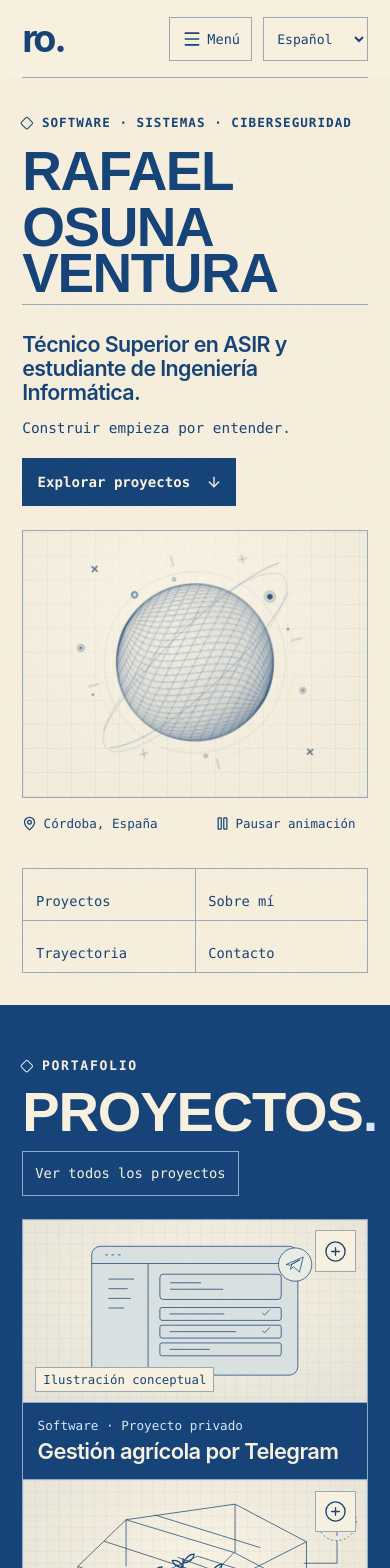
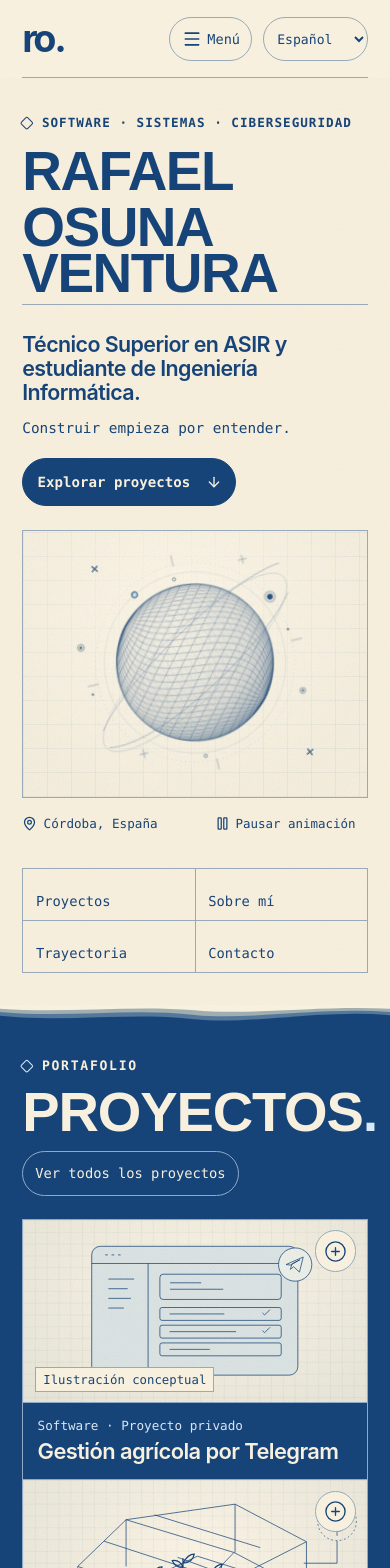
Before and after one commit to rafaosunaa/rafaelosuna.github.io, a React (Vite) app: page / in a window 390 px wide. Shown: the top 1568 px of the page. Built offline with nearby package versions, Linux system fonts and the light colour scheme; a web font is replaced by a local one.

Commit message:
Añade controles ondulados y transiciones entre secciones

```diff
--- a/src/App.tsx
+++ b/src/App.tsx
@@ -1,5 +1,6 @@
 import { LanguageSelector, useLanguage } from './language'
 import { Orbit } from './components/Orbit'
+import { InkFilter, SectionEdge } from './components/SectionEdge'
 import { assetUrl } from './assets'
 import { useRef, useState } from 'react'
 import { ArrowDown, Check, Copy, Download, CodeXml, BriefcaseBusiness, Menu, X } from 'lucide-react'
@@ -25,11 +26,11 @@ function Header() {
     <div className="shell header-inner">
       <a className="brand" href="#inicio" aria-label={`Rafael Osuna Ventura · ${t("Inicio")}`}>ro<span>.</span></a>
       <div className="header-controls">
-        <button className="menu-toggle" ref={opener} type="button" onClick={() => setOpen(!open)} aria-expanded={open} aria-controls="navigation">
+        <button className="menu-toggle ink-control" ref={opener} type="button" onClick={() => setOpen(!open)} aria-expanded={open} aria-controls="navigation">
           {open ? <X size={20}/> : <Menu size={20}/>}<span>{t(open ? 'Cerrar' : 'Menú')}</span>
         </button>
         <nav id="navigation" className={`main-nav ${open ? 'is-open' : ''}`} aria-label={t('Navegación principal')}>
-          {navigation.map(([label, href]) => <a key={href} href={href} onClick={() => setOpen(false)}>{t(label)}</a>)}
+          {navigation.map(([label, href]) => <a key={href} href={href} className="ink-control" onClick={() => setOpen(false)}>{t(label)}</a>)}
         </nav>
         <LanguageSelector/>
       </div>
@@ -55,7 +56,7 @@ function Hero() {
         <div className="hero-copy">
           <p className="hero-role">{t(personal.role)}</p>
           <p className="hero-tagline">{t(personal.tagline)}</p>
-          <a className="scroll-link" href="#proyectos">
+          <a className="scroll-link ink-control" href="#proyectos">
             {t('Explorar proyectos')}
             <ArrowDown className="scroll-icon" size={16} aria-hidden="true"/>
           </a>
@@ -73,12 +74,13 @@ function Hero() {
 
 function DownloadCV() {
   const { t } = useLanguage()
-  return personal.cv && <a className="pill" href={assetUrl(personal.cv)} download data-magnetic><Download size={17}/> {t('Descargar CV')}</a>
+  return personal.cv && <a className="pill ink-control" href={assetUrl(personal.cv)} download data-magnetic><Download size={17}/> {t('Descargar CV')}</a>
 }
 
 function About() {
   const { t } = useLanguage()
   return <section id="sobre-mi" className="about" aria-labelledby="about-title">
+    <SectionEdge/>
     <div className="shell">
       <p className="eyebrow"><span className="section-mark"/> {t('Sobre mí')}</p>
       <div className="about-grid" data-reveal>
@@ -107,17 +109,18 @@ function Contact() {
     }
   }
   return <footer id="contacto" className="contact dark-section">
+    <SectionEdge layered/>
     <div className="shell">
       <p className="eyebrow"><span className="section-mark"/> {t('Contacto')}</p>
       <h2 data-reveal>{t('Hablemos')}<span className="accent">.</span></h2>
       {personal.email && <div className="email-line">
         <a className="email" href={`mailto:${personal.email}`}>{personal.email}</a>
-        <button type="button" className="copy-button" onClick={copyEmail} aria-label={t('Copiar correo')} title={t('Copiar correo')} data-magnetic>{copyStatus === 'Correo copiado.' ? <Check size={19}/> : <Copy size={19}/>}</button>
+        <button type="button" className="copy-button ink-control" onClick={copyEmail} aria-label={t('Copiar correo')} title={t('Copiar correo')} data-magnetic>{copyStatus === 'Correo copiado.' ? <Check size={19}/> : <Copy size={19}/>}</button>
       </div>}
       <p className="copy-status" role="status">{t(copyStatus)}</p>
       <div className="link-row">
-        {personal.github && <a className="pill" href={personal.github}><CodeXml size={17}/> GitHub</a>}
-        {personal.linkedin && <a className="pill" href={personal.linkedin}><BriefcaseBusiness size={17}/> LinkedIn</a>}
+        {personal.github && <a className="pill ink-control" href={personal.github}><CodeXml size={17}/> GitHub</a>}
+        {personal.linkedin && <a className="pill ink-control" href={personal.linkedin}><BriefcaseBusiness size={17}/> LinkedIn</a>}
         <DownloadCV/>
       </div>
       <div className="footer-bar">
@@ -135,6 +138,7 @@ export default function App() {
   usePortfolioMotion(scope)
   usePointerEffects(scope)
   return <div ref={scope}>
+    <InkFilter/>
     <a className="skip-link" href="#contenido">{t('Saltar al contenido')}</a>
     <div className="intro" aria-hidden="true">
       <span className="brand">ro<span>.</span></span>
--- a/src/components/Motion.tsx
+++ b/src/components/Motion.tsx
@@ -59,6 +59,31 @@ function observeHeroTitle(root: HTMLElement, isIntroPlaying: () => boolean) {
   }
 }
 
+function animateSectionEdges(root: HTMLElement) {
+  for (const edge of root.querySelectorAll('.section-edge')) {
+    const contour = gsap.timeline({
+      scrollTrigger: { trigger: edge, start: 'top 92%', end: 'bottom 35%', scrub: .36 },
+    })
+    edge.querySelectorAll<SVGPathElement>('[data-edge-peak]').forEach((path, index) => {
+      const rest = path.getAttribute('d')
+      const peak = path.dataset.edgePeak
+      if (!rest || !peak) return
+      const start = index * .09
+      contour.to(path, { attr: { d: peak }, duration: .6, ease: 'power1.inOut' }, start)
+        .to(path, { attr: { d: rest }, duration: .65, ease: 'power1.inOut' }, start + .6)
+    })
+  }
+
+  for (const sheet of root.querySelectorAll<HTMLElement>('.project-reveal')) {
+    if (sheet.getBoundingClientRect().top <= innerHeight) continue
+    gsap.fromTo(sheet, { visibility: 'visible', clipPath: 'inset(0 0 0 0)' }, {
+      clipPath: 'inset(0 0 0 100%)', duration: .8, ease: 'power3.inOut',
+      clearProps: 'clipPath,visibility',
+      scrollTrigger: { trigger: sheet, start: 'top 86%', once: true },
+    })
+  }
+}
+
 export function usePortfolioMotion(scope: RefObject<HTMLDivElement | null>) {
   useLayoutEffect(() => {
     const root = scope.current
@@ -100,6 +125,8 @@ export function usePortfolioMotion(scope: RefObject<HTMLDivElement | null>) {
         y: 16, opacity: 0, duration: .55, ease: 'power2.out', stagger: .08, clearProps: 'transform,opacity',
       }, '+=.76')
 
+      animateSectionEdges(root)
+
       for (const item of root.querySelectorAll('[data-reveal]')) {
         if (item.getBoundingClientRect().top <= innerHeight) continue
         gsap.from(item, {
@@ -126,6 +153,27 @@ export function usePointerEffects(scope: RefObject<HTMLDivElement | null>) {
     const pointer = matchMedia('(hover: hover) and (pointer: fine) and (prefers-reduced-motion: no-preference)')
     if (!root) return
     const cursor = root.querySelector<HTMLElement>('.cursor-ring')
+    const ripple = root.querySelector('#control-ripple feDisplacementMap')
+    const allowRipple = matchMedia('(prefers-reduced-motion: no-preference)')
+    let rippleAnimation: gsap.core.Timeline | undefined
+
+    function rippleControl(event: PointerEvent | FocusEvent) {
+      if (!ripple || !allowRipple.matches || !(event.target instanceof Element)) return
+      const control = event.target.closest('.project-trigger, .catalog-entry') ?? event.target.closest('.ink-control')
+      if (!control) return
+
+      if (event.type === 'pointerover' && (
+        !pointer.matches || (event instanceof PointerEvent && event.pointerType !== 'mouse') ||
+        (event.relatedTarget instanceof Node && control.contains(event.relatedTarget))
+      )) return
+      if (event.type === 'focusin' && !control.matches(':focus-visible')) return
+
+      rippleAnimation?.kill()
+      rippleAnimation = gsap.timeline()
+        .fromTo(ripple, { attr: { scale: 0 } }, { attr: { scale: 15 }, duration: .23, ease: 'power2.out' })
+        .to(ripple, { attr: { scale: 0 }, duration: .56, ease: 'power2.out' })
+    }
+
     let active: HTMLElement | null = null
 
     function reset() {
@@ -154,11 +202,17 @@ export function usePointerEffects(scope: RefObject<HTMLDivElement | null>) {
     }
 
     root.addEventListener('pointermove', move)
+    root.addEventListener('pointerover', rippleControl)
+    root.addEventListener('focusin', rippleControl)
     root.addEventListener('pointerleave', reset)
     root.addEventListener('click', reset)
     pointer.addEventListener('change', reset)
     return () => {
+      rippleAnimation?.kill()
+      ripple?.setAttribute('scale', '0')
       root.removeEventListener('pointermove', move)
+      root.removeEventListener('pointerover', rippleControl)
+      root.removeEventListener('focusin', rippleControl)
       root.removeEventListener('pointerleave', reset)
       root.removeEventListener('click', reset)
       pointer.removeEventListener('change', reset)
--- a/src/components/Orbit.tsx
+++ b/src/components/Orbit.tsx
@@ -42,7 +42,7 @@ export function Orbit({ location }: { location: string }) {
       </div>
       <div className="orbit-controls">
         <span className="location"><MapPin size={15} aria-hidden="true"/>{location}</span>
-        <button className="orbit-toggle" type="button" onClick={toggleAnimation}>
+        <button className="orbit-toggle ink-control" type="button" onClick={toggleAnimation}>
           {playing ? <Pause size={15} aria-hidden="true"/> : <Play size={15} aria-hidden="true"/>}
           {t(playing ? 'Pausar animación' : 'Activar animación')}
         </button>
--- a/src/components/Projects.tsx
+++ b/src/components/Projects.tsx
@@ -6,6 +6,7 @@ import { categories, projects } from '../data/projects'
 import type { Category, Project } from '../data/projects'
 import { ProjectArtwork } from './Artwork'
 import { PaperFold } from './PaperFold'
+import { SectionEdge } from './SectionEdge'
 
 const filters = ['Todos', ...categories] as const
 const featured = projects.filter(project => project.featured)
@@ -59,11 +60,12 @@ export function Projects() {
 
   return (
     <section className="work dark-section" id="proyectos" aria-labelledby="work-title">
+      <SectionEdge layered/>
       <div className="shell">
         <p className="eyebrow"><span className="section-mark"/> {t('Portafolio')}</p>
         <div className="work-heading">
           <h2 id="work-title">{t('Proyectos')}<span className="accent">.</span></h2>
-          <a href="#catalogo" className="pill" data-magnetic>{t('Ver todos los proyectos')}</a>
+          <a href="#catalogo" className="pill ink-control" data-magnetic>{t('Ver todos los proyectos')}</a>
         </div>
         <div className="work-grid" aria-label={t('Proyectos destacados')}>
           {featured.map(project => (
@@ -72,8 +74,9 @@ export function Projects() {
                 <span className="art-wrap">
                   <Media project={project} />
                   <PaperFold/>
+                  <span className="project-reveal" aria-hidden="true"/>
                   {!project.image && <span className="art-caption">{t('Ilustración conceptual')}</span>}
-                  <span className="project-open" aria-hidden="true"><CirclePlus size={23} strokeWidth={1.4}/></span>
+                  <span className="project-open ink-control" aria-hidden="true"><CirclePlus size={23} strokeWidth={1.4}/></span>
                 </span>
                 <span className="project-label">
                   <ProjectMeta project={project}/>
@@ -93,7 +96,7 @@ export function Projects() {
             </label>
           </div>
           <div className="filters" role="group" aria-label={t('Filtrar proyectos')}>
-            {filters.map(filter => <button type="button" key={filter} aria-pressed={category === filter} onClick={() => setCategory(filter)}>{t(filter)}</button>)}
+            {filters.map(filter => <button type="button" className="ink-control" key={filter} aria-pressed={category === filter} onClick={() => setCategory(filter)}>{t(filter)}</button>)}
           </div>
           <p className="catalog-count" role="status">{visible.length} {t(visible.length === 1 ? 'proyecto' : 'proyectos')}</p>
           {visible.length > 0 ? <ul className="catalog-list">
@@ -103,18 +106,18 @@ export function Projects() {
                   <ProjectMeta project={project}/>
                   <span className="catalog-name">{t(project.title)}</span>
                 </span>
-                <CirclePlus size={22} strokeWidth={1.4} aria-hidden="true"/>
+                <span className="catalog-open ink-control" aria-hidden="true"><CirclePlus size={22} strokeWidth={1.4}/></span>
               </button>
             </li>)}
           </ul> : <div className="catalog-empty">
             <p>{t('No hay proyectos que coincidan con la búsqueda.')}</p>
-            <button type="button" className="pill" onClick={() => { setCategory('Todos'); setQuery('') }}>{t('Restablecer filtros')}</button>
+            <button type="button" className="pill ink-control" onClick={() => { setCategory('Todos'); setQuery('') }}>{t('Restablecer filtros')}</button>
           </div>}
         </section>
       </div>
       <dialog ref={dialog} className="project-dialog" aria-labelledby="project-dialog-title" onClick={event => { if (event.target === event.currentTarget) dialog.current?.close() }} onClose={() => { setSelected(null); trigger.current?.focus() }}>
         {selected && <div className="dialog-content">
-          <button type="button" className="dialog-close" aria-label={t('Cerrar proyecto')} autoFocus onClick={() => dialog.current?.close()}><X size={22}/></button>
+          <button type="button" className="dialog-close ink-control" aria-label={t('Cerrar proyecto')} autoFocus onClick={() => dialog.current?.close()}><X size={22}/></button>
           <figure className="dialog-art">
             <Media project={selected}/>
             {(!selected.image || selected.image.caption) && <figcaption className="art-caption">{t(selected.image?.caption ?? 'Ilustración conceptual')}</figcaption>}
@@ -127,10 +130,10 @@ export function Projects() {
             {selected.technologies.length > 0 && <ul className="tags">{selected.technologies.map(technology => <li key={technology}>{t(technology)}</li>)}</ul>}
             {selected.video && <video controls preload="none" src={assetUrl(selected.video)}><a href={assetUrl(selected.video)}>{t('Descargar vídeo')}</a></video>}
             <div className="link-row">
-              {selected.github && <a href={selected.github} className="pill"><GitFork size={17}/> {t('Repositorio')}</a>}
-              {selected.resource && <a href={selected.resource.url} className="pill"><FileText size={17}/> {t(selected.resource.label)}</a>}
-              {selected.walkthrough && <a href={selected.walkthrough} className="pill"><Play size={17}/> {t('Ver vídeo')}</a>}
-              {selected.demo && <a href={selected.demo} className="pill"><CodeXml size={17}/> {t('Demo')}</a>}
+              {selected.github && <a href={selected.github} className="pill ink-control"><GitFork size={17}/> {t('Repositorio')}</a>}
+              {selected.resource && <a href={selected.resource.url} className="pill ink-control"><FileText size={17}/> {t(selected.resource.label)}</a>}
+              {selected.walkthrough && <a href={selected.walkthrough} className="pill ink-control"><Play size={17}/> {t('Ver vídeo')}</a>}
+              {selected.demo && <a href={selected.demo} className="pill ink-control"><CodeXml size={17}/> {t('Demo')}</a>}
             </div>
           </div>
         </div>}
--- a/src/components/Resume.tsx
+++ b/src/components/Resume.tsx
@@ -1,6 +1,7 @@
 import { useLanguage } from '../language'
 import { useEffect, useState } from 'react'
 import { Plus } from 'lucide-react'
+import { SectionEdge } from './SectionEdge'
 import { experience, volunteering } from '../data/experience'
 import type { Milestone } from '../data/experience'
 import { education } from '../data/education'
@@ -58,6 +59,7 @@ export function Resume() {
 
   return (
     <section id="trayectoria" className="resume" aria-labelledby="resume-title">
+      <SectionEdge/>
       <div className="shell">
         <p className="eyebrow"><span className="section-mark"/> {t('Currículum')}</p>
         <h2 id="resume-title" data-reveal>{t('Trayectoria')}<span className="accent">.</span></h2>
--- /dev/null
+++ b/src/components/SectionEdge.tsx
@@ -0,0 +1,34 @@
+const contours = [
+  {
+    rest: 'M0 0H1200V35C985 15 765 69 599 49C400 23 210 61 0 37Z',
+    peak: 'M0 0H1200V58C1020 95 817 47 599 86C390 112 178 29 0 66Z',
+  },
+  {
+    rest: 'M0 0H1200V24C987 7 765 53 599 34C398 9 210 46 0 24Z',
+    peak: 'M0 0H1200V46C1020 79 817 35 599 71C390 95 178 14 0 51Z',
+  },
+  {
+    rest: 'M0 0H1200V13C988 0 765 37 599 18C398 0 210 29 0 13Z',
+    peak: 'M0 0H1200V30C1020 62 817 17 599 54C390 79 178 0 0 36Z',
+  },
+]
+
+export function SectionEdge({ layered = false }: { layered?: boolean }) {
+  const visible = layered ? contours : contours.slice(-1)
+  return (
+    <svg className={layered ? "section-edge section-edge--layered" : "section-edge"} viewBox="0 0 1200 110" preserveAspectRatio="none" aria-hidden="true">
+      {visible.map(({ rest, peak }) => <path key={rest} d={rest} data-edge-peak={peak}/>)}
+    </svg>
+  )
+}
+
+export function InkFilter() {
+  return <svg className="ink-filter" width="0" height="0" aria-hidden="true">
+    <defs>
+      <filter id="control-ripple" x="-25%" y="-55%" width="150%" height="210%" colorInterpolationFilters="sRGB">
+        <feTurbulence type="fractalNoise" baseFrequency=".039 .075" numOctaves="2" seed="12" result="grain"/>
+        <feDisplacementMap in="SourceGraphic" in2="grain" scale="0" xChannelSelector="R" yChannelSelector="G"/>
+      </filter>
+    </defs>
+  </svg>
+}
--- a/src/styles/main.css
+++ b/src/styles/main.css
@@ -45,6 +45,42 @@ button { cursor: pointer; }
 .dark-section .accent, .dark-section .section-mark { color: var(--light-ink); }
 .skip-link { position: fixed; z-index: 110; top: .75rem; left: .75rem; transform: translateY(-150%); padding: .8rem 1rem; background: var(--light-ink); color: var(--folio-ink); border-radius: .4rem; }
 .skip-link:focus { transform: translateY(0); }
+
+.ink-filter { position: absolute; pointer-events: none; }
+.ink-control {
+  --control-ripple-ink: var(--folio-ink);
+  position: relative;
+  border-radius: 999px;
+}
+.dark-section .ink-control { --control-ripple-ink: var(--folio-paper); }
+.dark-section :is(.dialog-close, .project-open) { --control-ripple-ink: var(--folio-ink); }
+.catalog-entry:is(:hover, :focus-visible) .catalog-open { --control-ripple-ink: var(--folio-ink); }
+
+@media (prefers-reduced-motion: no-preference) {
+  .ink-control::after {
+    content: '';
+    position: absolute;
+    inset: -4px;
+    border: 1px solid var(--control-ripple-ink);
+    border-radius: inherit;
+    opacity: 0;
+    pointer-events: none;
+    transition: opacity .25s ease;
+  }
+
+  .ink-control:focus-visible::after,
+  :is(.project-trigger, .catalog-entry):focus-visible .ink-control::after {
+    opacity: .95;
+    filter: url(#control-ripple);
+  }
+}
+@media (hover: hover) and (prefers-reduced-motion: no-preference) {
+  .ink-control:hover::after,
+  :is(.project-trigger, .catalog-entry):hover .ink-control::after {
+    opacity: .95;
+    filter: url(#control-ripple);
+  }
+}
 
 .site-header { position: sticky; z-index: 10; top: 0; background: var(--folio-paper); color: var(--folio-ink); }
 .header-inner { position: relative; min-height: 4.9rem; display: flex; align-items: center; justify-content: space-between; }
@@ -188,6 +224,32 @@ button { cursor: pointer; }
 .hero-index a:hover, .hero-index a:focus-visible { background: var(--folio-ink); color: var(--folio-paper); }
 [data-magnetic] { transform: translate(var(--shift-x, 0px), var(--shift-y, 0px)); transition: transform .3s var(--motion), background .25s, color .25s; }
 
+.work, .about, .resume, .contact { position: relative; isolation: isolate; }
+.work {
+  --edge-source: var(--folio-paper);
+  --edge-mid: #9faeae;
+  --edge-low: #54779b;
+}
+.about { --edge-source: var(--folio-ink); }
+.resume { --edge-source: var(--folio-paper); }
+.contact {
+  --edge-source: var(--paper-secondary);
+  --edge-mid: #9ab0c8;
+  --edge-low: #46688d;
+}
+.section-edge {
+  position: absolute;
+  top: 0;
+  left: 0;
+  width: 100%;
+  height: clamp(2rem, 5.8vw, 5.3rem);
+  pointer-events: none;
+  z-index: -1;
+}
+.section-edge path { fill: var(--edge-source); }
+.section-edge--layered path:nth-child(1) { fill: var(--edge-low); }
+.section-edge--layered path:nth-child(2) { fill: var(--edge-mid); }
+
 .work, .about, .resume { padding-block: clamp(3.2rem, 6.35vw, 7rem); }
 .work-heading { display: flex; justify-content: space-between; align-items: end; gap: .85rem 1.5rem; flex-wrap: wrap; margin: .65rem 0 clamp(1.25rem, 3vw, 2.65rem); }
 .work h2, .about h2, .resume h2, .contact h2, .catalog-heading h3, .resume-content h3, .dialog-body h3 {
@@ -213,6 +275,14 @@ button { cursor: pointer; }
 .project-trigger { display: grid; grid-template-rows: auto 1fr; width: 100%; height: 100%; text-align: left; }
 .project-trigger:focus-visible { outline-offset: -5px; }
 .art-wrap { display: block; aspect-ratio: 640/340; position: relative; overflow: hidden; isolation: isolate; background: var(--folio-paper); }
+.project-reveal {
+  position: absolute;
+  inset: 0;
+  z-index: 2;
+  visibility: hidden;
+  pointer-events: none;
+  background: linear-gradient(115deg, #224f81, #8199b2 72%, var(--folio-paper));
+}
 .project-art, .project-image { display: block; height: 100%; width: 100%; object-fit: cover; }
 .project-art { color: var(--folio-ink); background: radial-gradient(ellipse at 52% 38%, #fcf5e6, #e7e5d8 100%); }
 .art-blueprint, .art-network, .art-connect { background: radial-gradient(ellipse at 52% 38%, #f0f3ee, #d5e0e7 100%); }
@@ -362,7 +432,15 @@ button { cursor: pointer; }
 .catalog-list li { border-bottom: 1px solid var(--inverse-rule); border-right: 1px solid var(--inverse-rule); }
 .catalog-entry { display: flex; align-items: center; justify-content: space-between; gap: .85rem; width: 100%; height: 100%; padding: .8rem .82rem .9rem; min-height: 5.25rem; text-align: left; transition: color .24s, background .24s; }
 .catalog-entry .project-meta { margin-bottom: .24rem; }
-.catalog-entry svg { flex: none; }
+.catalog-open {
+  display: grid;
+  place-items: center;
+  width: 2.65rem;
+  height: 2.65rem;
+  flex: none;
+  border: 1px solid var(--inverse-rule);
+}
+.catalog-entry:is(:hover,:focus-visible) .catalog-open { border-color: var(--folio-rule); }
 .catalog-name { display: block; font-size: clamp(1.08rem, 1.85vw, 1.56rem); line-height: 1.16; font-weight: 570; letter-spacing: -.02em; }
 .catalog-entry:is(:hover,:focus-visible) { background: var(--folio-paper); color: var(--deep-ink); outline-offset: -4px; }
 .catalog-entry:is(:hover,:focus-visible) .project-meta { color: var(--muted); }
@@ -375,7 +453,7 @@ button { cursor: pointer; }
 }
 
 .header-controls { display: flex; align-items: center; gap: clamp(.65rem, 2vw, 2rem); }
-.language-select { min-height: 2.75rem; padding: .35rem .6rem; border: 1px solid var(--folio-rule); color: var(--folio-ink); background: var(--folio-paper); font: 500 .82rem var(--folio-mono); }
+.language-select { min-height: 2.75rem; padding: .35rem .6rem; border: 1px solid var(--folio-rule); border-radius: 999px; color: var(--folio-ink); background: var(--folio-paper); font: 500 .82rem var(--folio-mono); }
 
 .orbital svg { display: block; width: 100%; height: auto; aspect-ratio: 500 / 475; }
 
```
